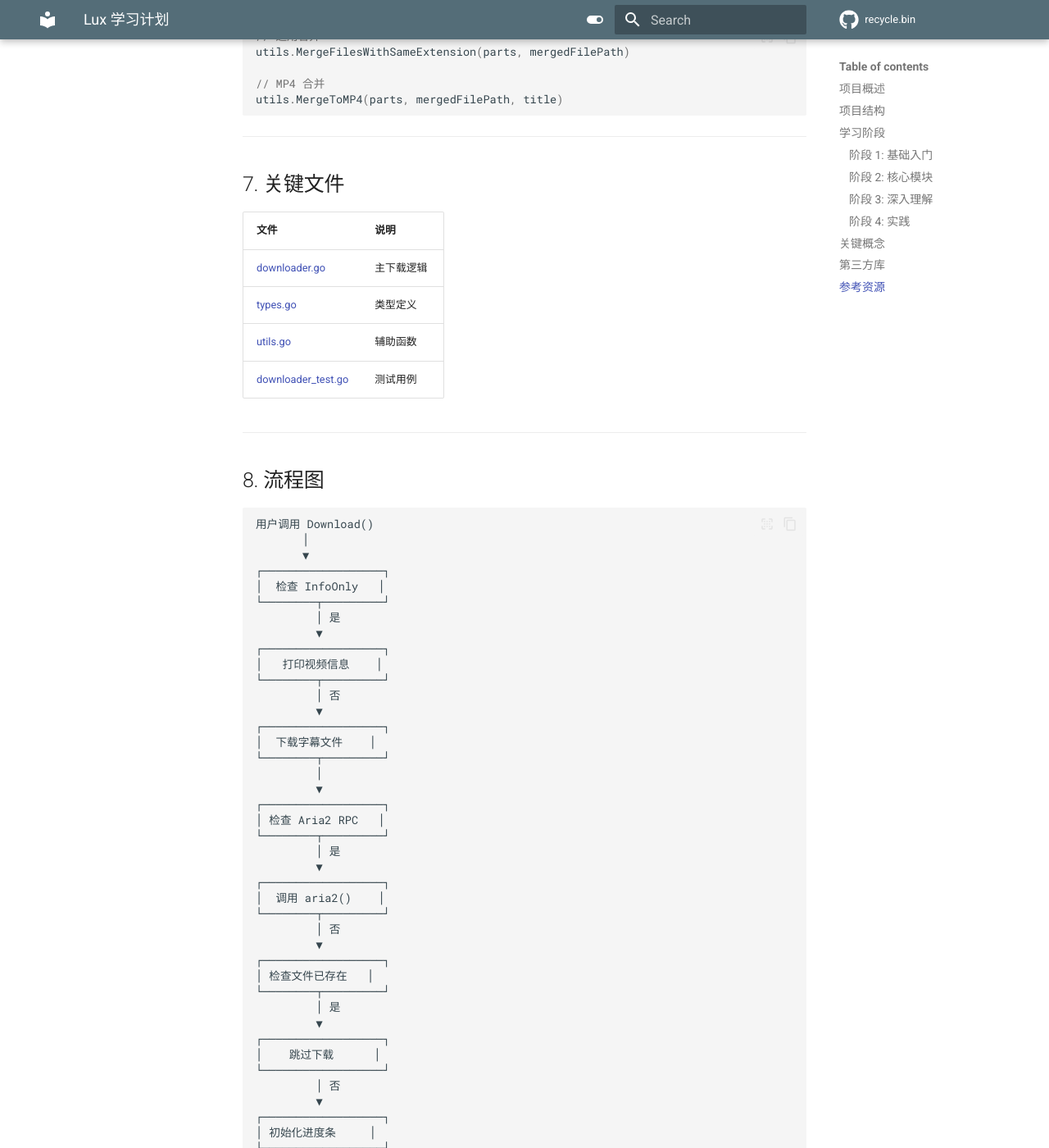
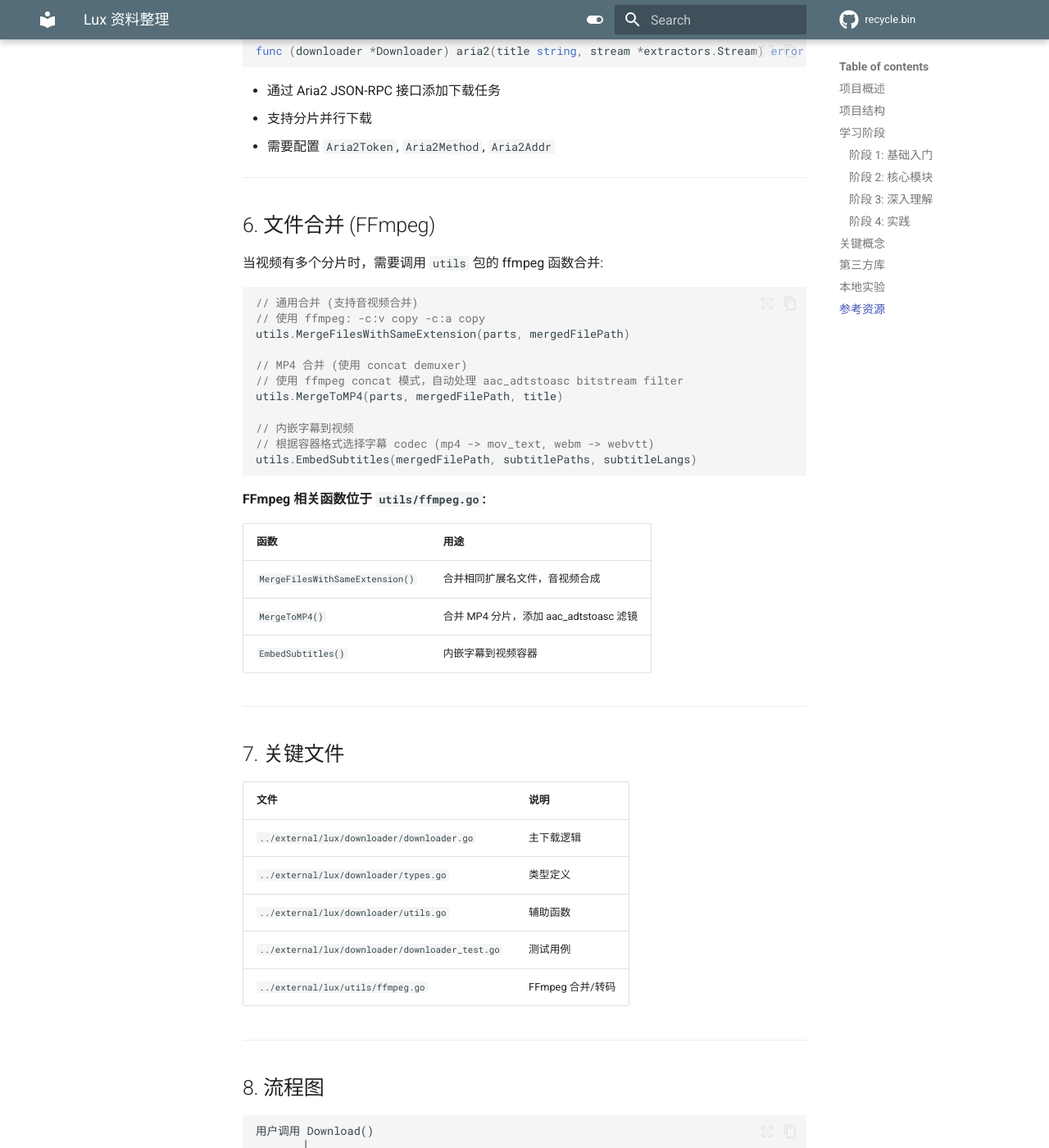
Before and after one commit to xiongjia/xiongjia.github.com, an MkDocs documentation site: the page built from docs/research/docs/lux/00-lux.md, in a window 1280 px wide and 1400 px high, scrolled down 7215 px. Shown: the whole window at 82% size. Built offline with MkDocs 1.6.1 and Material for MkDocs 9.7.7, drawn with Linux system fonts in a browser that asks for light colours; comment, search, counter and statistics services are not loaded; some of the changed text lies outside the part shown.

Commit message:
update lux docs: add downloader flow analysis and fix formatting
- Add downloader module flow analysis with ASCII diagrams
- Add FFmpeg merge/embed subtitle documentation
- Fix table alignment and markdown link formatting
- Add AI-generated note and lux repo reference (master dd00f6d)
- Add go-cli-urfave experiment link

````diff
--- a/docs/research/docs/lux/00-lux.md
+++ b/docs/research/docs/lux/00-lux.md
@@ -1,4 +1,15 @@
-# Lux 学习计划
+# Lux 资料整理
+
+> ⚠️ **本文档由 AI 自动整理**
+> - 依据 lux 仓库: branch `master` (`dd00f6d`)
+
+> **学习前先克隆项目:**
+> ```bash
+> cd docs/research/external
+> git clone --depth 1 https://github.com/iawia002/lux.git
+> ```
+
+---
 
 ## 项目概述
 
@@ -32,8 +43,8 @@
    - `go run . --help` 查看帮助
 
 2. **理解程序入口**
-   - 阅读 [main.go](docs/research/external/lux/main.go)
-   - 阅读 [app/app.go](docs/research/external/lux/app/app.go) 了解 CLI 结构
+   - 阅读 `docs/research/external/lux/main.go`
+   - 阅读 `docs/research/external/lux/app/app.go` 了解 CLI 结构
 
 ### 阶段 2: 核心模块
 
@@ -44,12 +55,12 @@
    - 处理 cookie、proxy 等
 
 4. **提取器模块** (`extractors/`)
-   - [extractors.go](docs/research/external/lux/extractors/extractors.go) - 提取器接口
-   - [types.go](docs/research/external/lux/extractors/types.go) - 数据类型定义
+   - `docs/research/external/lux/extractors/extractors.go` - 提取器接口
+   - `docs/research/external/lux/extractors/types.go` - 数据类型定义
 
 5. **下载器模块** (`downloader/`)
-   - [downloader.go](docs/research/external/lux/downloader/downloader.go) - 下载核心逻辑
-   - [types.go](docs/research/external/lux/downloader/types.go) - 数据结构
+   - `docs/research/external/lux/downloader/downloader.go` - 下载核心逻辑
+   - `docs/research/external/lux/downloader/types.go` - 数据结构
 
 ### 阶段 3: 深入理解
 
@@ -97,10 +108,14 @@
 | **kr/pretty** | 格式化输出 (用于调试) |
 | **pkg/errors** | 错误处理增强 |
 
+## 本地实验
+
+- [go-cli-urfave 实验代码](https://github.com/xiongjia/xiongjia.github.com/tree/master/docs/research/experiments/go-cli-urfave/main.go){:target="\_blank"} - Lux 使用 urfave/cli 框架的实验项目
+
 ## 参考资源
 
-- [README.md](docs/research/external/lux/README.md) - 项目文档
-- [CONTRIBUTING.md](docs/research/external/lux/CONTRIBUTING.md) - 贡献指南
+- `docs/research/external/lux/README.md` - 项目文档
+- `docs/research/external/lux/CONTRIBUTING.md` - 贡献指南
 
 ---
 
@@ -120,7 +135,7 @@
 
 ### Options 配置项
 | 字段 | 说明 |
-|------|------|
+|---|---|
 | `InfoOnly` | 仅显示信息，不下载 |
 | `Silent` | 静默模式，不输出信息 |
 | `Stream` | 指定要下载的流类型 |
@@ -141,18 +156,18 @@
 ┌─────────────────────────────────────────────────────────────┐
 │                      Download(data)                         │
 ├─────────────────────────────────────────────────────────────┤
-│ 1. 验证 streams 不为空                                       │
-│ 2. 按 Size 排序所有 streams                                  │
-│ 3. 如果 InfoOnly: 打印信息后返回                              │
-│ 4. 获取输出文件名 (title)                                     │
-│ 5. 选择要下载的 stream                                        │
-│ 6. 下载字幕 (Caption)                                        │
-│ 7. 检查是否使用 Aria2 RPC                                    │
-│ 8. 检查文件是否已存在                                         │
-│ 9. 初始化进度条                                              │
-│ 10. 下载视频/音频                                             │
-│ 11. 合并分片 (如果有多个 parts)                                │
-│ 12. 内嵌字幕 (如果启用)                                        │
+│  1. 验证 streams 不为空                                     │
+│  2. 按 Size 排序所有 streams                                │
+│  3. 如果 InfoOnly: 打印信息后返回                            │
+│  4. 获取输出文件名 (title)                                   │
+│  5. 选择要下载的 stream                                      │
+│  6. 下载字幕 (Caption)                                      │
+│  7. 检查是否使用 Aria2 RPC                                  │
+│  8. 检查文件是否已存在                                       │
+│  9. 初始化进度条                                            │
+│ 10. 下载视频/音频                                           │
+│ 11. 合并分片 (如果有多个 parts)                              │
+│ 12. 内嵌字幕 (如果启用)                                     │
 └─────────────────────────────────────────────────────────────┘
 ```
 
@@ -175,11 +190,11 @@
 ┌─────────────────────────────────────────────┐
 │              多分片下载                       │
 ├─────────────────────────────────────────────┤
-│ 1. 使用 WaitGroupPool 并行下载各分片          │
-│ 2. 每个分片调用 save() 或 multiThreadSave() │
-│ 3. 等待所有分片下载完成                       │
-│ 4. 合并所有分片为完整文件                      │
-│ 5. 内嵌字幕 (可选)                           │
+│  1. 使用 WaitGroupPool 并行下载各分片         │
+│  2. 每个分片调用 save() 或 multiThreadSave() │
+│  3. 等待所有分片下载完成                       │
+│  4. 合并所有分片为完整文件                      │
+│  5. 内嵌字幕 (可选)                           │
 └─────────────────────────────────────────────┘
 ```
 
@@ -198,16 +213,16 @@
 ┌─────────────────────────────────────────────────────────┐
 │                      save()                             │
 ├─────────────────────────────────────────────────────────┤
-│ 1. 生成最终文件路径                                       │
-│ 2. 检查文件是否已完整下载 (跳过)                           │
-│ 3. 创建临时文件 (xxx.download)                            │
-│ 4. 检查临时文件是否已存在 (断点续传)                       │
-│ 5. 设置 HTTP Headers (Referer, Range)                    │
-│ 6. 下载数据到临时文件                                     │
-│    - 如果 ChunkSizeMB > 0: 分块下载                        │
-│    - 否则: 单次下载                                       │
-│ 7. 支持重试 (RetryTimes)                                 │
-│ 8. 关闭文件并重命名为最终文件名                            │
+│  1. 生成最终文件路径                                      │
+│  2. 检查文件是否已完整下载 (跳过)                          │
+│  3. 创建临时文件 (xxx.download)                           │
+│  4. 检查临时文件是否已存在 (断点续传)                       │
+│  5. 设置 HTTP Headers (Referer, Range)                   │
+│  6. 下载数据到临时文件                                    │
+│     - 如果 ChunkSizeMB > 0: 分块下载                       │
+│     - 否则: 单次下载                                      │
+│  7. 支持重试 (RetryTimes)                                │
+│  8. 关闭文件并重命名为最终文件名                           │
 └─────────────────────────────────────────────────────────┘
 ```
 
@@ -227,16 +242,16 @@
 ┌─────────────────────────────────────────────────────────────┐
 │                  multiThreadSave()                         │
 ├─────────────────────────────────────────────────────────────┤
-│ 1. 检查最终文件和临时文件是否存在                           │
-│ 2. 扫描已有的分片文件 (.part0, .part1, ...)                │
-│ 3. 分析已下载状态:                                          │
-│    - 找出已完成的分片                                       │
-│    - 找出未完成的分片                                       │
-│    - 计算已下载总大小                                       │
-│ 4. 如果已下载大小 == 总大小: 合并并返回                      │
-│ 5. 使用 WaitGroupPool 并行下载未完成的分片                  │
-│ 6. 每个分片独立下载，支持断点续传                           │
-│ 7. 合并所有分片                                             │
+│  1. 检查最终文件和临时文件是否存在                           │
+│  2. 扫描已有的分片文件 (.part0, .part1, ...)               │
+│  3. 分析已下载状态:                                         │
+│     - 找出已完成的分片                                      │
+│     - 找出未完成的分片                                      │
+│     - 计算已下载总大小                                      │
+│  4. 如果已下载大小 == 总大小: 合并并返回                     │
+│  5. 使用 WaitGroupPool 并行下载未完成的分片                 │
+│  6. 每个分片独立下载，支持断点续传                          │
+│  7. 合并所有分片                                            │
 └─────────────────────────────────────────────────────────────┘
 ```
 
@@ -281,28 +296,43 @@
 
 ---
 
-## 6. 文件合并
+## 6. 文件合并 (FFmpeg)
 
-当视频有多个分片时，需要合并:
+当视频有多个分片时，需要调用 `utils` 包的 ffmpeg 函数合并:
 
 ```go
-// 通用合并
+// 通用合并 (支持音视频合并)
+// 使用 ffmpeg: -c:v copy -c:a copy
 utils.MergeFilesWithSameExtension(parts, mergedFilePath)
 
-// MP4 合并
+// MP4 合并 (使用 concat demuxer)
+// 使用 ffmpeg concat 模式，自动处理 aac_adtstoasc bitstream filter
 utils.MergeToMP4(parts, mergedFilePath, title)
+
+// 内嵌字幕到视频
+// 根据容器格式选择字幕 codec (mp4 -> mov_text, webm -> webvtt)
+utils.EmbedSubtitles(mergedFilePath, subtitlePaths, subtitleLangs)
 ```
+
+**FFmpeg 相关函数位于 `utils/ffmpeg.go`:**
+
+| 函数 | 用途 |
+|---|---|
+| `MergeFilesWithSameExtension()` | 合并相同扩展名文件，音视频合成 |
+| `MergeToMP4()` | 合并 MP4 分片，添加 aac_adtstoasc 滤镜 |
+| `EmbedSubtitles()` | 内嵌字幕到视频容器 |
 
 ---
 
 ## 7. 关键文件
 
 | 文件 | 说明 |
-|------|------|
-| [downloader.go](../external/lux/downloader/downloader.go) | 主下载逻辑 |
-| [types.go](../external/lux/downloader/types.go) | 类型定义 |
-| [utils.go](../external/lux/downloader/utils.go) | 辅助函数 |
-| [downloader_test.go](../external/lux/downloader/downloader_test.go) | 测试用例 |
+|---|---|
+| `../external/lux/downloader/downloader.go` | 主下载逻辑 |
+| `../external/lux/downloader/types.go` | 类型定义 |
+| `../external/lux/downloader/utils.go` | 辅助函数 |
+| `../external/lux/downloader/downloader_test.go` | 测试用例 |
+| `../external/lux/utils/ffmpeg.go` | FFmpeg 合并/转码 |
 
 ---
 
@@ -344,7 +374,7 @@
          ▼
 ┌──────────────────┐
 │    跳过下载      │
-└──────────────────┘
+└────────┬─────────┘
          │ 否
          ▼
 ┌──────────────────┐
@@ -363,11 +393,11 @@
 │Thread  │           │
 │Save()  │           ▼
 └────────┘  ┌────────────────┐
-           │  合并分片文件   │
-           └────────┬───────┘
-                    │
-                    ▼
-           ┌────────────────┐
-           │  内嵌字幕(可选)│
-           └────────────────┘
+            │  合并分片文件   │
+            └────────┬───────┘
+                     │
+                     ▼
+            ┌────────────────┐
+            │  内嵌字幕(可选) │
+            └────────────────┘
 ```
````
